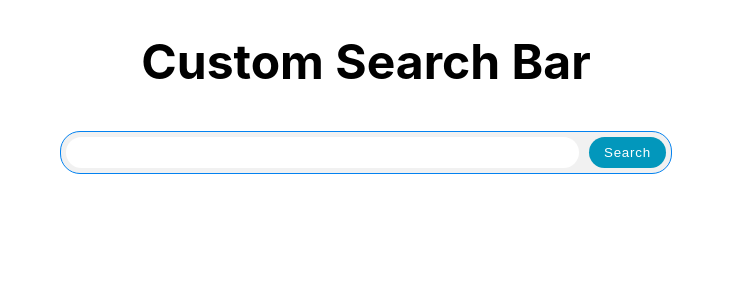
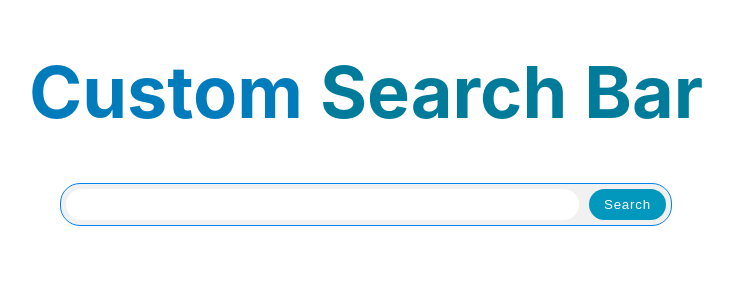
Before and after one commit to Anik-the-dev/search_data_processing, a React (Create React App) app in the folder search_client/: page / in a window 1280 px wide. Shown: the top 300 px of the page, without its empty margins (274-1007 px from the left). Built offline with nearby package versions, Linux system fonts and the light colour scheme.

Commit message:
[Done] title css

```diff
--- a/search_client/src/components/search/SearchBar.css
+++ b/search_client/src/components/search/SearchBar.css
@@ -2,7 +2,11 @@
     margin: 10px 50px;
 }
 .head-title{
-    font-size: 48px;
+    font-size: 72px;
+    color: rgb(0, 123, 154);;
+}
+.head-title span{
+    color: rgb(0, 123, 188);;
 }
 .search-bar-container {
     display: flex;
--- a/search_client/src/components/search/SearchBar.jsx
+++ b/search_client/src/components/search/SearchBar.jsx
@@ -9,7 +9,6 @@ console.log(query);
   };
 
   const handleSearch = () => {
-    // Handle search logic here, for now, let's just print the query
     console.log('Search Query:', query);
   };
 
@@ -21,7 +20,7 @@ console.log(query);
 
   return (
     <div className='main-container'>
-    <h1 className='head-title'>Custom Search Bar</h1>
+    <h1 className='head-title'><span>Custom</span> Search Bar</h1>
     <div className="search-bar-container">
       <input
         type="text"
```
